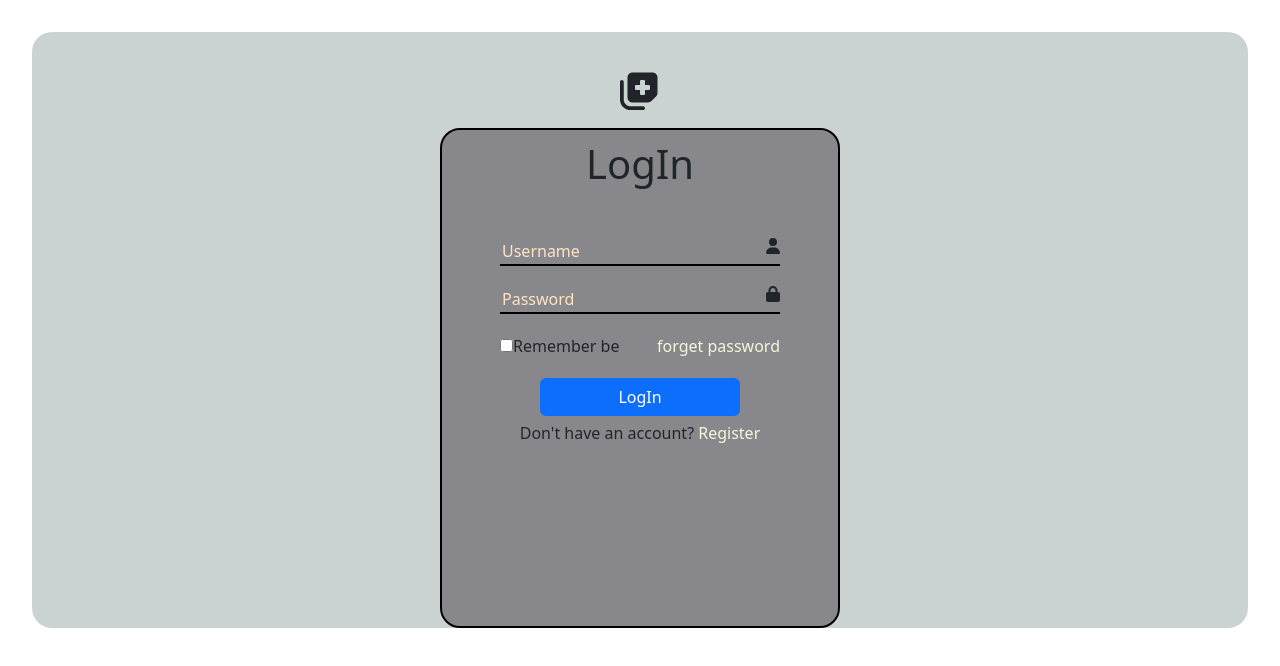
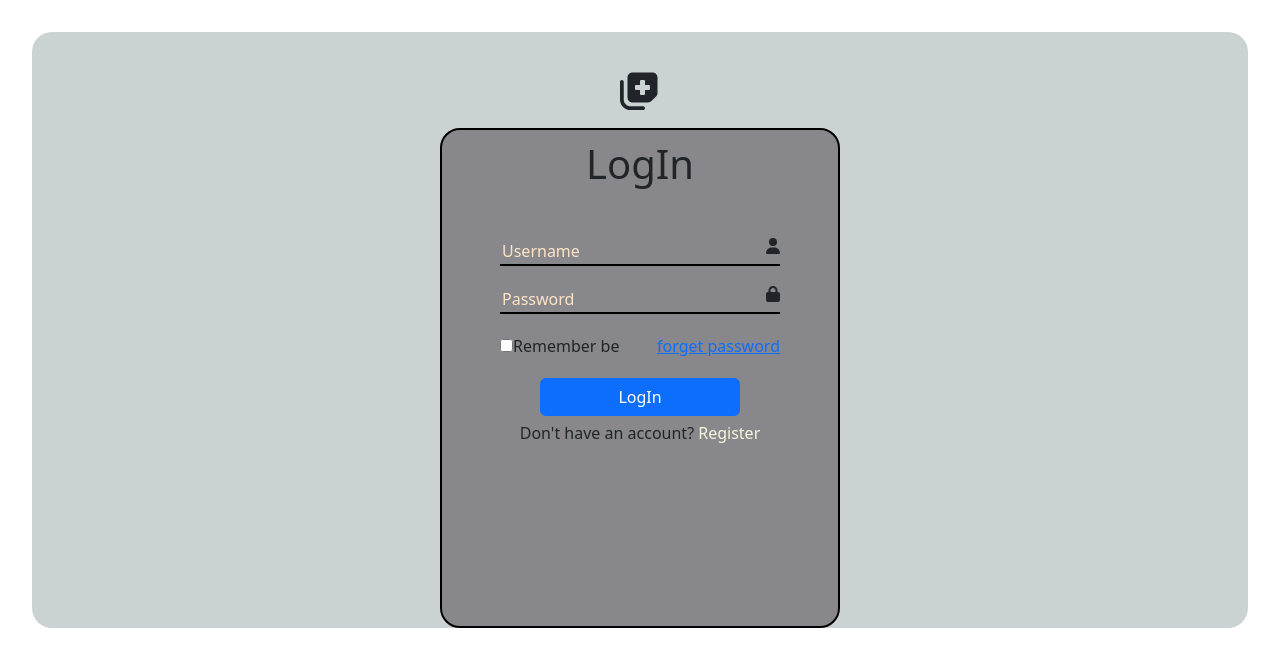
Before and after one commit to varunbalaji167/Health-monitoring, a React (Vite) app: page / in a window 1280 px wide. Shown: the top 666 px of the page. Built offline with nearby package versions, Linux system fonts and the light colour scheme.

Commit message:
Update Login.css

```diff
--- a/src/components/Login.css
+++ b/src/components/Login.css
@@ -1,4 +1,4 @@
-#forgetPassword{
+#forg0tPassword{
     text-decoration: none;
     color: black;
 }
@@ -7,6 +7,6 @@
     display: flex;
     justify-content: space-between;
 }
-#forgetPassword{
+#forgotPassword{
     color: beige;
 }
```
